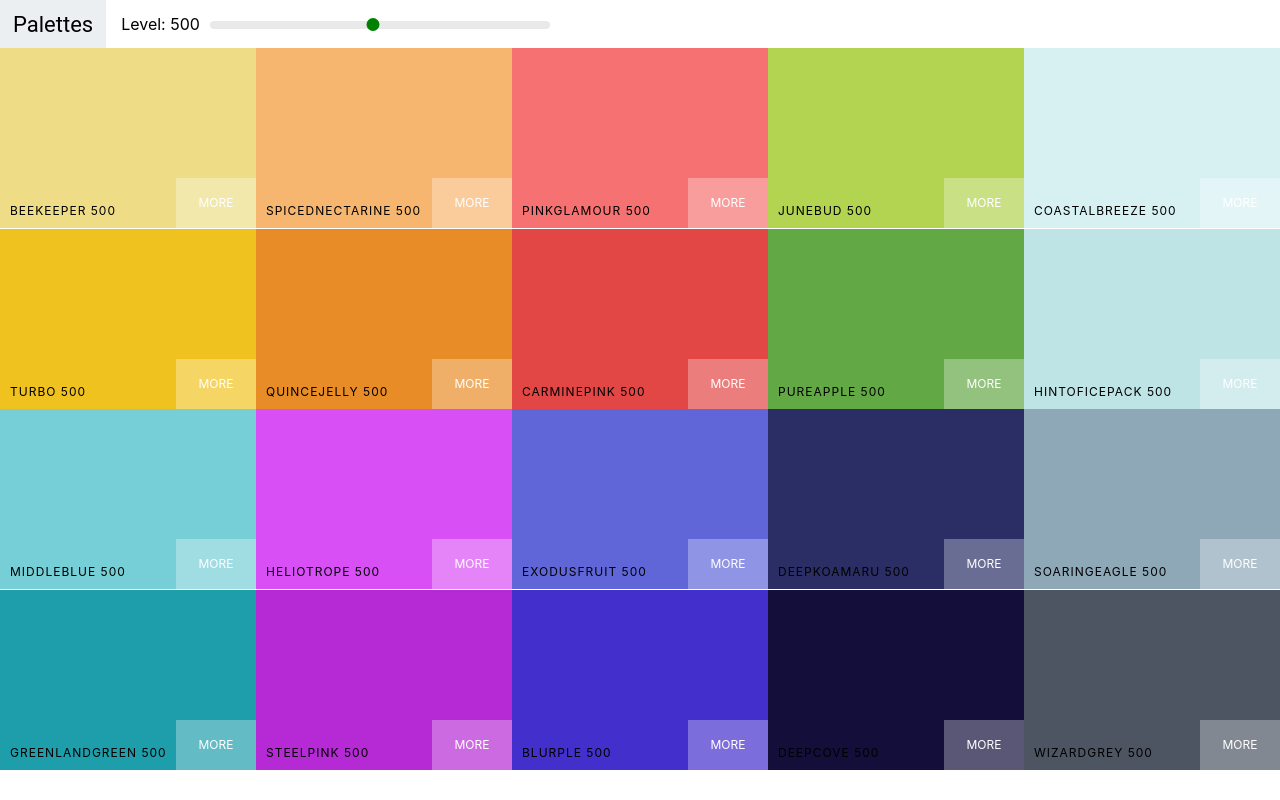
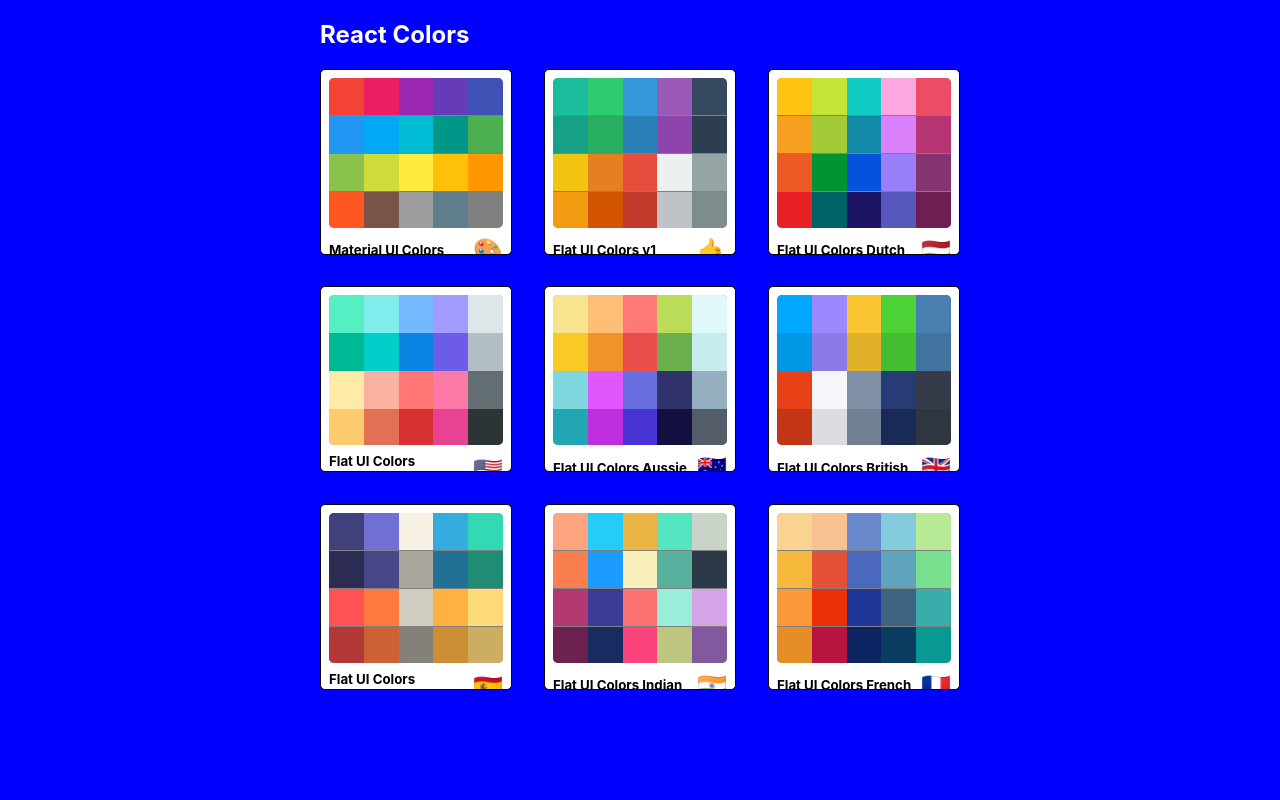
Before and after one commit to BBK-PiJ-2014-24/ColtReact, a React (Create React App) app in the folder 21-the-big-project/: page / in a window 1280 px wide. Built offline with nearby package versions, Linux system fonts and the light colour scheme.

Commit message:
Added NavLinks and MiniPalettes on Front page

```diff
--- a/21-the-big-project/package.json
+++ b/21-the-big-project/package.json
@@ -3,6 +3,9 @@
   "version": "0.1.0",
   "private": true,
   "dependencies": {
+    "@material-ui/core": "^4.11.3",
+    "@material-ui/icons": "^4.11.2",
+    "@material-ui/styles": "^4.11.3",
     "@testing-library/jest-dom": "^5.11.10",
     "@testing-library/react": "^11.2.6",
     "@testing-library/user-event": "^12.8.3",
@@ -11,7 +14,9 @@
     "react": "^17.0.2",
     "react-copy-to-clipboard": "^5.0.3",
     "react-dom": "^17.0.2",
+    "react-router-dom": "^5.2.0",
     "react-scripts": "4.0.3",
+    "save": "^2.4.0",
     "web-vitals": "^1.1.1"
   },
   "scripts": {
--- a/21-the-big-project/src/App.js
+++ b/21-the-big-project/src/App.js
@@ -1,14 +1,33 @@
 import React, { Component } from 'react';
+import {Route, Switch} from 'react-router-dom';
+import PaletteList from './PaletteList/PaletteList.component';
 import Palette from './Palette/Palette.component';
 import seedColors from './seedColors.js';
 import {generatePalette} from './colourHelpers';
 
 class App extends Component {
+
+  findPalette(id){
+    return seedColors.find((palette) => {
+      return palette.id === id;
+    } );
+  }
+
   render(){
-    console.log(generatePalette(seedColors[4]));
     return (
       <div>
-        <Palette  palette={generatePalette(seedColors[4])} />
+        <Switch>
+          <Route exact path='/'
+                       render={()=> <PaletteList  palettes={seedColors} />} />
+          <Route exact path='/palette/:id'
+                       render={ routeProps => (
+                         <Palette palette={generatePalette(this.findPalette(routeProps.match.params.id))} />
+                       )}
+          />
+        </Switch>
+        {/* <div>
+          <Palette  palette={generatePalette(seedColors[4])} />
+        </div> */}
       </div>
     );
   }
--- /dev/null
+++ b/21-the-big-project/src/MiniPalette/MiniPalette.component.jsx
@@ -0,0 +1,68 @@
+import React  from 'react';
+import { withStyles } from '@material-ui/core/styles';
+
+const styles = {
+    root: {
+        backgroundColor: 'white',
+        border: '1px solid black',
+        borderRadius: '5px',
+        padding: '0.5rem',
+        position: 'relative',
+        overflow: 'hidden',
+        '&:hover' : {
+            cursor: 'pointer'
+        }
+    },
+    colors: {
+        backgroundColor: 'grey',
+        height: '150px',
+        width: '100%',
+        borderRadius: '5px',
+        overflow: 'hidden'
+    },
+    title: {
+        display: 'flex',
+        justifyContent: 'space-between',
+        alignItems: 'center',
+        margin: '0',
+        color: 'black',
+        paddingTop: '0.5rem',
+        position: 'relative',
+
+    },
+    emoji: {
+        marginLeft: '0.5rem',
+        fontSize: '1.5rem',
+    },
+    miniColor: {
+        height: '25%',
+        width: '20%',
+        display: 'inline-block',
+        margin: '0 auto',
+        position: 'relative',
+        marginBottom: '-3.5px'
+    }
+};
+
+function MiniPalette(props) {
+
+        const {classes, paletteName, emoji, colors} = props;
+        const miniColorBoxes = colors.map(c => (
+            <div className={classes.miniColor}
+                 style={{backgroundColor:c.color}}
+                 key={c.name}
+                 >
+            </div>
+        ));
+        return (
+            <div className={classes.root}>
+                <div className={classes.colors}>
+                    {/* Mini Color Boxes */}
+                    {miniColorBoxes}
+                </div>
+                <h5 className={classes.title}>{paletteName}<span className={classes.emoji}>{emoji}</span></h5>
+            </div>
+        );
+}
+
+export default withStyles(styles)(MiniPalette);
--- a/21-the-big-project/src/NavBar/NavBar.component.jsx
+++ b/21-the-big-project/src/NavBar/NavBar.component.jsx
@@ -1,4 +1,10 @@
 import React, { Component } from 'react';
+import {Link} from 'react-router-dom';
+import Select from '@material-ui/core/Select';
+import MenuItem from '@material-ui/core/MenuItem';
+import Snackbar from '@material-ui/core/Snackbar';
+import IconButton from '@material-ui/core/IconButton';
+import CloseIcon from '@material-ui/icons/Close';
 import 'rc-slider/assets/index.css';
 import Slider, { Range } from 'rc-slider';
 import '../NavBar/NavBar.css';
@@ -6,13 +12,32 @@
 
 class NavBar extends Component {
 
+    constructor(props){
+        super(props);
+        this.state = {
+            format: 'hex',
+            open: false
+        };
+        this.handleFormatChange = this.handleFormatChange.bind(this);
+        this.closeSnackbar = this.closeSnackbar.bind(this);
+    }
 
+    handleFormatChange(e){
+        this.setState({format: e.target.value, open: true});
+        this.props.handleChange(e.target.value);
+    }
+
+    closeSnackbar(){
+       this.setState({
+           open: false
+       });
+    }
 
     render(){
         return (
         <header className='NavBar'>
             <div className='logo'>
-                <a href='#'>Palettes</a>
+                <Link to='/'>ReactColorPicker</Link>
             </div>
             <div className='slider-container'>
                 <span>Level: {this.props.level}</span>
@@ -23,6 +48,30 @@
                     />
                 </div>
             </div>
+            <div className='select-container'>
+                <Select value={this.state.format} onChange={this.handleFormatChange}>
+                    <MenuItem value='hex'>HEX #ffffff</MenuItem>
+                    <MenuItem value='rgb'>RGB rgb(255,255,255)</MenuItem>
+                    <MenuItem value='rgba'>RGBA rgba(255,255,255,0.2)</MenuItem>
+                </Select>
+            </div>
+            <Snackbar anchorOrigin={{vertical: 'bottom', horizontal: 'left' }}
+                      open={this.state.open}
+                      autoHideDuration={3000}
+                      message={<span id='message-id'> Format Changed to {this.state.format.toUpperCase()}</span>}
+                      ContentProps={{
+                          'aria-describedby': 'message-id'
+                      }}
+                      onClose={this.closeSnackbar}
+                      action={[
+                        <IconButton onClick={this.closeSnackbar}
+                                    color='inherit'
+                                    key='close'
+                                    aria-label='close'>
+                            <CloseIcon />
+                        </IconButton>
+                        ]}
+            />
         </header>
 
         );
--- a/21-the-big-project/src/NavBar/NavBar.css
+++ b/21-the-big-project/src/NavBar/NavBar.css
@@ -48,3 +48,8 @@
   margin-left: -7px;
   margin-top: -3px;
 }
+
+.select-container {
+  margin-left: auto;
+  margin-right: 2rem;
+}
--- a/21-the-big-project/src/Palette/Palette.component.jsx
+++ b/21-the-big-project/src/Palette/Palette.component.jsx
@@ -11,27 +11,43 @@
         super(props);
         this.state = {
             level: 500,
+            format: 'hex',
         };
         this.changeLevel = this.changeLevel.bind(this);
+        this.changeFormat = this.changeFormat.bind(this);
     }
 
     changeLevel(newLevel){
         this.setState({level: newLevel});
     }
 
+    changeFormat(val){
+        this.setState({format: val});
+    }
+
     render() {
         const colorBoxes = this.props.palette.colors[this.state.level].map((c) => (
-            <ColorBox background={c.hex} name={c.name} />
+            <ColorBox background={c[this.state.format]}
+                      name={c.name}
+                      key={c.id}
+                     />
         ));
         return (
             <div className='Palette'>
-                <NavBar level={this.state.level}  changeLevel={this.changeLevel}/>
+                <NavBar level={this.state.level}
+                        changeLevel={this.changeLevel}
+                        handleChange={this.changeFormat}
+                        />
                 {/* NavBar */}
                 <div className='Palette-colors'>
                     {/* Color Boxes */}
                     {colorBoxes}
                 </div>
                 {/* Footer */}
+                <footer className='Palette-footer'>
+                    {this.props.palette.paletteName}
+                    <span className='emoji'>{this.props.palette.emoji}</span>
+                </footer>
             </div>
         );
     }
--- a/21-the-big-project/src/Palette/Palette.css
+++ b/21-the-big-project/src/Palette/Palette.css
@@ -1,7 +1,23 @@
 .Palette {
+  display: flex;
+  flex-direction: column;
   height: 100vh;
 }
 
 .Palette-colors {
   height: 90%;
 }
+
+.Palette-footer {
+  background-color: white;
+  height: 5vh;
+  display: flex;
+  justify-content: flex-end;
+  align-items: center;
+  font-weight: bold;
+}
+
+.emoji {
+  font-size: 1.5rem;
+  margin: 0 1.25rem;
+}
--- /dev/null
+++ b/21-the-big-project/src/PaletteList/PaletteList.component.jsx
@@ -0,0 +1,68 @@
+import React, { Component } from 'react';
+import {Link} from 'react-router-dom';
+import { withStyles } from '@material-ui/core/styles';
+import MiniPalette from '../MiniPalette/MiniPalette.component';
+
+
+const styles = {
+    root: {
+        backgroundColor: 'blue',
+        height: '100vh',
+        display:'flex',
+        justifyContent: 'center',
+        alignItems: 'flex-start',
+
+    },
+    container: {
+        width: '50%',
+        display:'flex',
+        alignItems:'flex-start',
+        flexDirection:'column',
+        flexWrap: 'wrap',
+    },
+    nav: {
+        display:'flex',
+        width: '100%',
+        justifyContent: 'space-between',
+        color:'white',
+    },
+    palettes: {
+        boxSizing: 'border-box',
+        width: '100%',
+        display: 'grid',
+        gridTemplateColumns: 'repeat(3, 30%)',
+        gridGap: '5%',
+
+    }
+}
+
+
+class PaletteList extends Component {
+
+
+
+
+    render(){
+
+        const {palettes} = this.props;
+        return (
+            <div className={this.props.classes.root}>
+                <div className={this.props.classes.container}>
+                    <nav className={this.props.classes.nav}>
+                        <h1>React Colors</h1>
+                    </nav>
+                    <div className={this.props.classes.palettes}>
+                        {palettes.map((p) => (
+                            <MiniPalette {...p} />
+                        ))}
+                    </div>
+                </div>
+            </div>
+        );
+    }
+
+
+}
+
+export default withStyles(styles)(PaletteList);
+{/* <Link to={`/palette/${p.id}`}>{p.paletteName}</Link> */}
--- a/21-the-big-project/src/colourHelpers.js
+++ b/21-the-big-project/src/colourHelpers.js
@@ -21,7 +21,7 @@
                 id: color.name.toLowerCase().replace(/ /g, '-'),
                 hex: scale[i],
                 rgb: chroma(scale[i]).css(),
-                rgba:chroma(scale[i]).css().replace('rgba', 'rgba').replace(')', ', 1.0)')
+                rgba:chroma(scale[i]).css().replace('rgb', 'rgba').replace(')', ', 1.0)')
             });
         }
     }
--- a/21-the-big-project/src/index.js
+++ b/21-the-big-project/src/index.js
@@ -1,13 +1,14 @@
 import React from 'react';
 import ReactDOM from 'react-dom';
+import {BrowserRouter} from 'react-router-dom';
 import './index.css';
 import App from './App';
 import reportWebVitals from './reportWebVitals';
 
 ReactDOM.render(
-  <React.StrictMode>
+  <BrowserRouter>
     <App />
-  </React.StrictMode>,
+  </BrowserRouter>,
   document.getElementById('root')
 );
 
```
